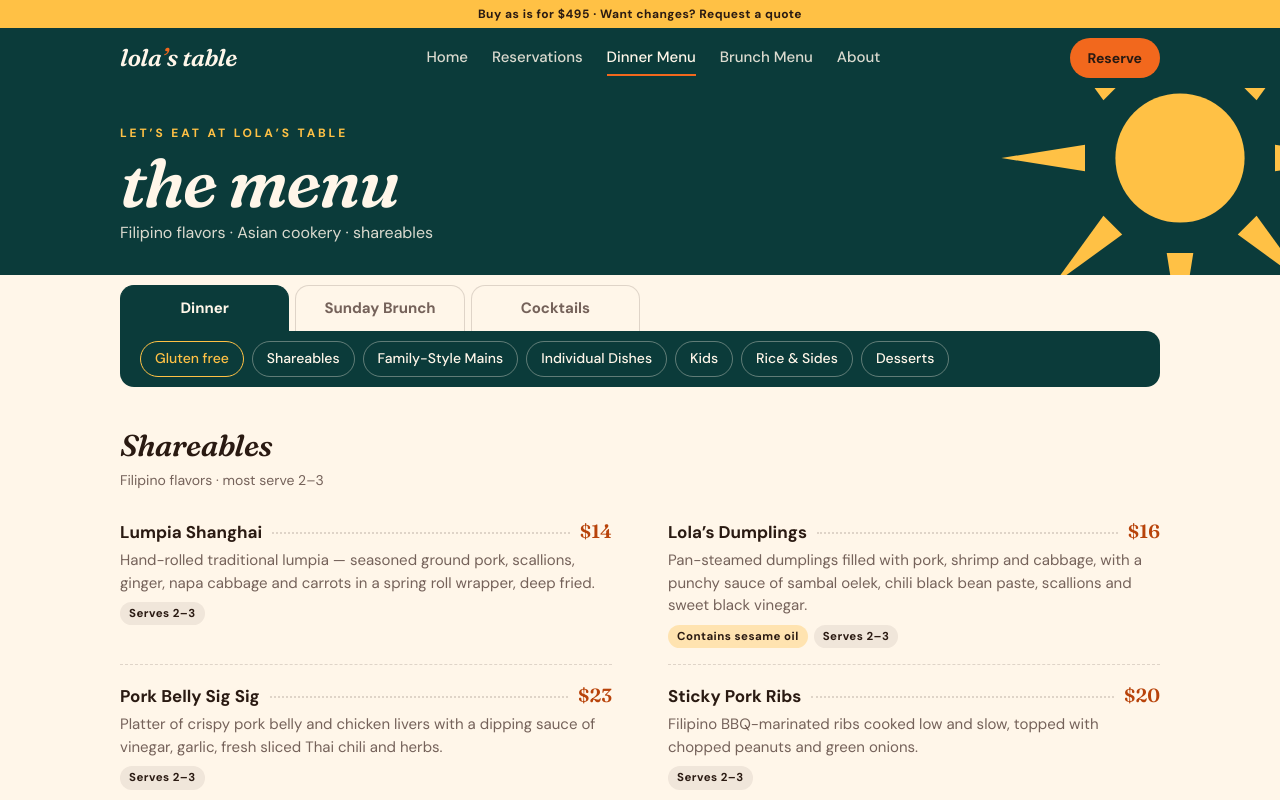
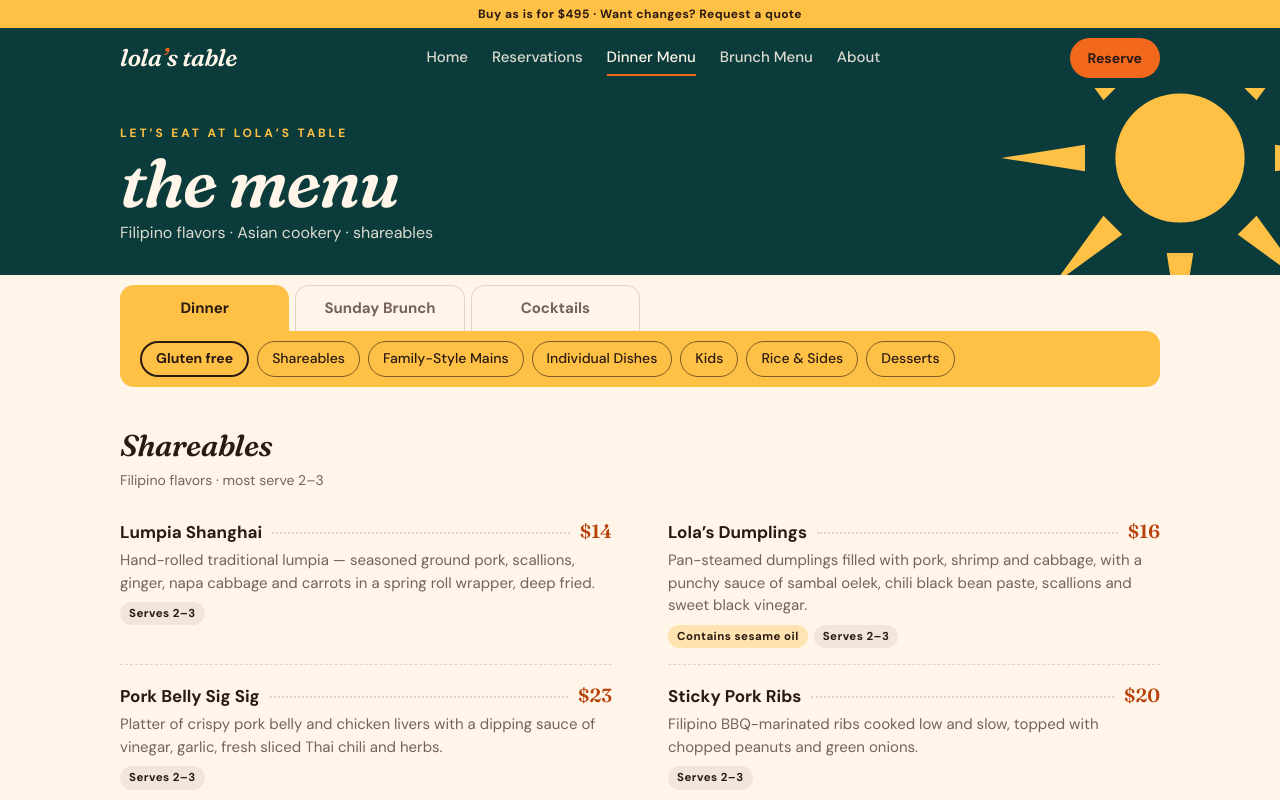
Before and after one commit to e4-explore/lolas-table-concept, a plain HTML site: page index.html in a window 1280 px wide. Both pictures are taken after a click on the link "See the menu". Shown: the top 800 px of the page. Drawn offline with Linux system fonts and the light colour scheme.

Commit message:
Gold menu tabs and chip bar with accessible contrast and keyboard support
Co-Authored-By: Claude Sonnet 5.5 <noreply@anthropic.com>
Claude-Session: https://claude.ai/code/session_017CLosMSbQF73ysoCxYDHym

```diff
--- a/index.html
+++ b/index.html
@@ -145,12 +145,15 @@ h2.big{font-family:var(--display);font-style:italic;font-weight:600;font-size:cl
 .menubar{position:sticky;top:var(--bar);z-index:20;background:var(--cream);padding:10px 0 0;margin:0 -20px}
 .tabs{display:flex;gap:6px;padding:0 20px}
 .tab{flex:1;min-height:46px;border-radius:14px 14px 0 0;border:1px solid var(--line);border-bottom:0;background:transparent;font-weight:700;font-size:15px;color:var(--muted)}
-.tab[aria-selected=true]{background:var(--teal);color:var(--cream);border-color:var(--teal)}
-.chips{display:flex;gap:8px;overflow-x:auto;padding:10px 20px;background:var(--teal);scrollbar-width:none;-webkit-overflow-scrolling:touch}
+.tab[aria-selected=true]{background:var(--gold);color:var(--ink);border-color:var(--gold)}
+.chips{display:flex;gap:8px;overflow-x:auto;padding:10px 20px;background:var(--gold);scrollbar-width:none;-webkit-overflow-scrolling:touch}
 .chips::-webkit-scrollbar{display:none}
-.chip{flex:none;min-height:36px;padding:0 14px;border-radius:999px;border:1px solid rgba(255,246,233,.35);background:transparent;color:var(--cream);font-size:14px;font-weight:500;white-space:nowrap}
-.chip.gf{border-color:var(--gold);color:var(--gold)}
-.chip.gf[aria-pressed=true]{background:var(--gold);color:var(--ink);font-weight:700}
+.chip{flex:none;min-height:36px;padding:0 14px;border-radius:999px;border:1px solid rgba(42,26,18,.6);background:transparent;color:var(--ink);font-size:14px;font-weight:500;white-space:nowrap}
+.chip.gf{border:2px solid var(--ink);font-weight:700}
+.chip.gf[aria-pressed=true]{background:var(--ink);color:var(--cream)}
+.menubar :focus-visible{outline:3px solid var(--ink);outline-offset:2px}
+.chip:hover{background:rgba(42,26,18,.1)}
+.chip.gf[aria-pressed=true]:hover{background:var(--ink)}
 .msec{padding-top:36px;scroll-margin-top:calc(var(--bar) + 118px)}
 .msec h3{font-family:var(--display);font-style:italic;font-weight:600;font-size:30px;letter-spacing:-.01em}
 .msec .sub{color:var(--muted);font-size:14px;margin-top:2px}
@@ -390,7 +393,7 @@ footer .note{margin-top:28px;padding-top:18px;border-top:1px solid rgba(255,246,
       <div class="tabs" role="tablist" aria-label="Menus" id="tabs"></div>
       <div class="chips" id="chips"></div>
     </div>
-    <div id="list"></div>
+    <div id="list" role="tabpanel" tabindex="-1" aria-live="polite"></div>
     <div class="fine">
       <p>Not all ingredients are listed on the menu. If you have a food allergy, please tell your server.</p>
       <p>This kitchen prepares food with nuts, soy, dairy, sesame, egg, and shellfish.</p>
@@ -656,7 +659,7 @@ const MENU = {
 };
 
 /* ---------- menu rendering ---------- */
-let current = "dinner", gfOnly = false;
+let current = "dinner", gfOnly = false, focusTabAfter = false;
 const tabsEl = document.getElementById("tabs"), chipsEl = document.getElementById("chips"), listEl = document.getElementById("list");
 const BADGE = {gf:["gf","Gluten free"],ses:["ses","Contains sesame oil"]};
 
@@ -664,15 +667,24 @@ function renderTabs(){
   tabsEl.innerHTML = "";
   Object.entries(MENU).forEach(([k,m])=>{
     const b = document.createElement("button");
-    b.className="tab"; b.setAttribute("role","tab"); b.setAttribute("aria-selected",k===current);
+    b.className="tab"; b.id="tab-"+k; b.setAttribute("role","tab"); b.setAttribute("aria-selected",k===current);
+    b.setAttribute("aria-controls","list"); b.tabIndex = k===current?0:-1;
     b.textContent = m.label;
     b.onclick = ()=>go(k);
+    b.onkeydown = e=>{
+      const keys=Object.keys(MENU); let i=keys.indexOf(k);
+      if(e.key==="ArrowRight") i=(i+1)%keys.length;
+      else if(e.key==="ArrowLeft") i=(i-1+keys.length)%keys.length;
+      else if(e.key==="Home") i=0; else if(e.key==="End") i=keys.length-1; else return;
+      e.preventDefault(); focusTabAfter=true; go(keys[i]);
+    };
     tabsEl.appendChild(b);
   });
 }
 function renderMenu(){
   const secs = MENU[current].sections;
   chipsEl.innerHTML = ""; listEl.innerHTML = "";
+  listEl.setAttribute("aria-labelledby","tab-"+current);
   const hasGF = secs.some(s=>s.items.some(i=>(i[3]||[]).includes("gf")));
   if(hasGF){
     const g = document.createElement("button");
@@ -737,7 +749,8 @@ function go(r, fromHash){
   onHome = v==="home"; if(onHome) heroVisible = true; syncLogo();
   document.body.classList.toggle("on-home", onHome);
   document.querySelectorAll(".view").forEach(el=>el.hidden = el.id!=="v-"+v);
-  if(v==="menu"){ current=r; gfOnly=false; renderTabs(); renderMenu(); }
+  if(v==="menu"){ current=r; gfOnly=false; renderTabs(); renderMenu();
+    if(focusTabAfter){ focusTabAfter=false; document.getElementById("tab-"+r).focus(); } }
   const navKey = r==="cocktails"?"brunch":r;
   document.querySelectorAll("nav a[data-r]").forEach(a=>{
     if(a.dataset.r===navKey) a.setAttribute("aria-current","page"); else a.removeAttribute("aria-current");
```
